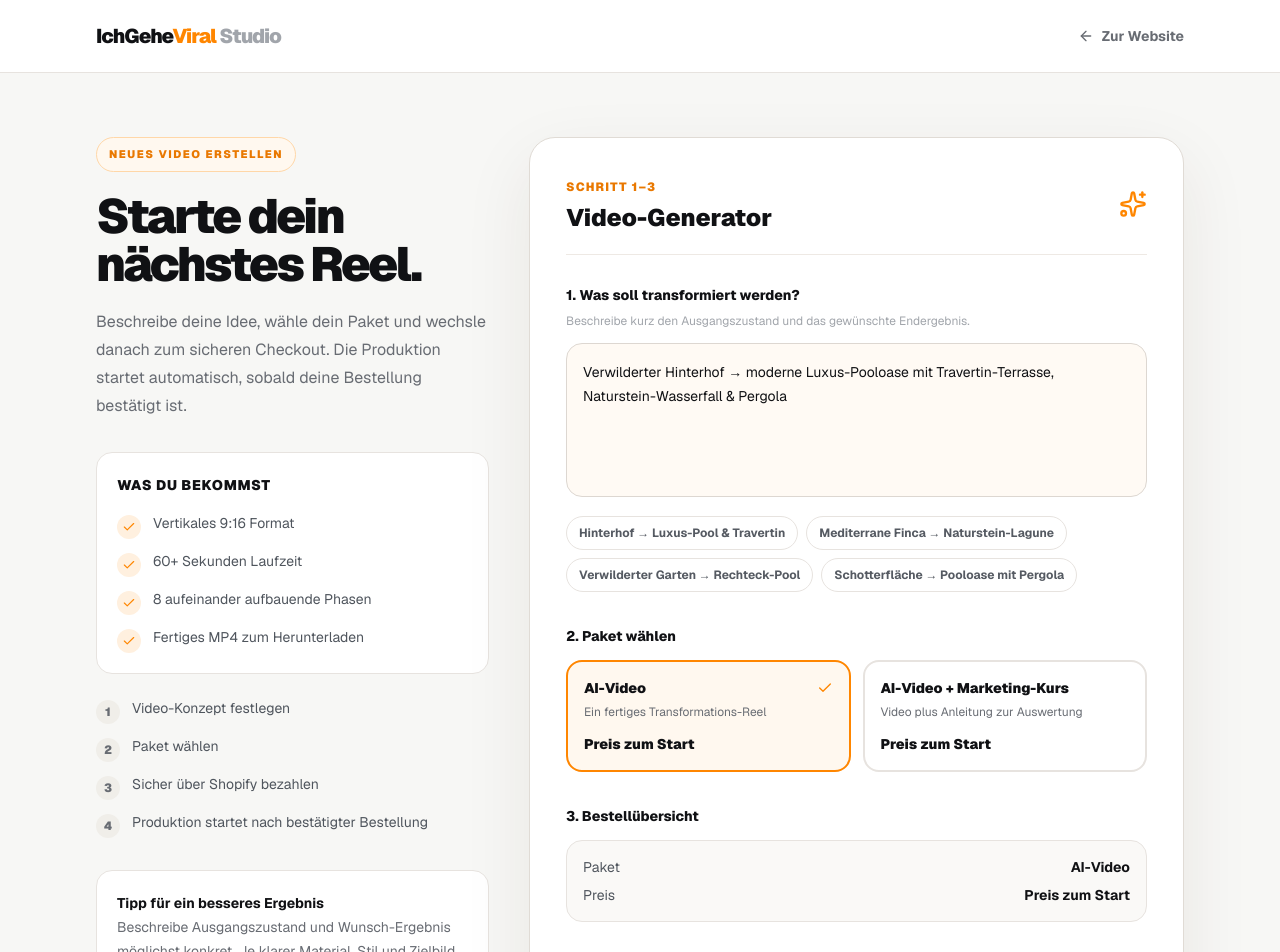
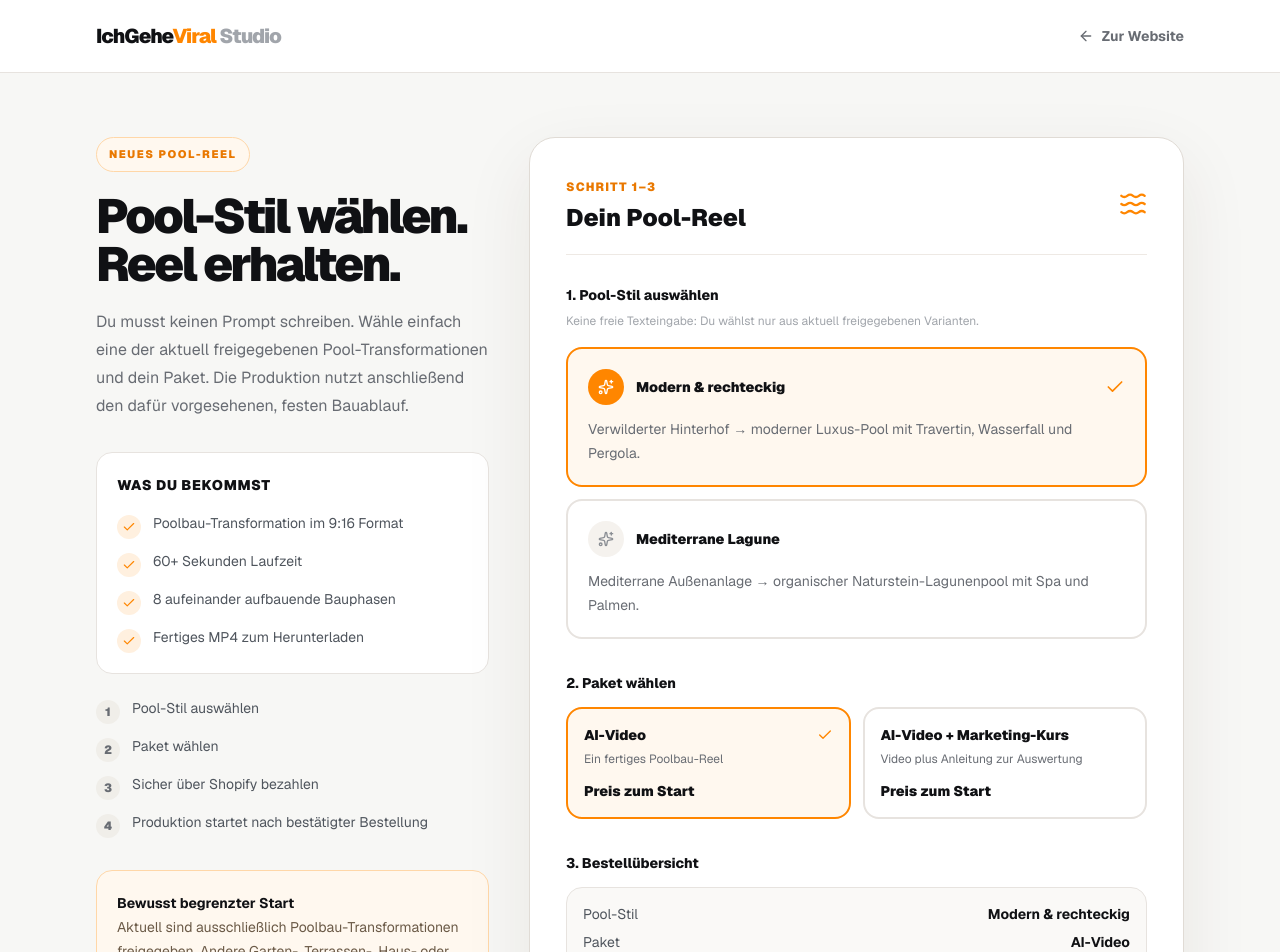
Before and after one commit to igoingtodevx/ichgeheviral-ai-video, a Next.js app: page /kundenbereich in a window 1280 px wide. Shown: the top 952 px of the page. Built offline with nearby package versions, Linux system fonts and the light colour scheme; no server answers.

Commit message:
refine: restrict product to validated pool transformations

```diff
--- a/src/app/kundenbereich/page.tsx
+++ b/src/app/kundenbereich/page.tsx
@@ -1,8 +1,7 @@
 "use client";
 
-import React, { FormEvent, Suspense, useState } from "react";
+import React, { FormEvent, useState } from "react";
 import Link from "next/link";
-import { useSearchParams } from "next/navigation";
 import {
   ArrowLeft,
   ArrowRight,
@@ -11,36 +10,36 @@ import {
   LockKeyhole,
   ShieldCheck,
   Sparkles,
+  Waves,
 } from "lucide-react";
 import { api } from "../../lib/api/client";
 import { PRESET_CONCEPTS } from "../../lib/constants";
 import { PACKAGES, PRICING_LAUNCHED, formatPrice, type ProductPackage } from "../../lib/pricing";
 
 const DELIVERABLE_FACTS = [
-  "Vertikales 9:16 Format",
+  "Poolbau-Transformation im 9:16 Format",
   "60+ Sekunden Laufzeit",
-  "8 aufeinander aufbauende Phasen",
+  "8 aufeinander aufbauende Bauphasen",
   "Fertiges MP4 zum Herunterladen",
 ];
 
-function StudioForm() {
-  const searchParams = useSearchParams();
-  const conceptFromUrl = searchParams.get("concept");
-  const [concept, setConcept] = useState(conceptFromUrl || PRESET_CONCEPTS[0].prompt);
+export default function StudioPage() {
+  const [presetId, setPresetId] = useState(PRESET_CONCEPTS[0].id);
   const [packageId, setPackageId] = useState<ProductPackage["id"]>("ai-video");
   const [busy, setBusy] = useState(false);
   const [error, setError] = useState("");
   const checkoutEnabled = process.env.NEXT_PUBLIC_CHECKOUT_ENABLED === "true" && PRICING_LAUNCHED;
-  const selectedPackage = PACKAGES.find((p) => p.id === packageId)!;
+  const selectedPreset = PRESET_CONCEPTS.find((preset) => preset.id === presetId)!;
+  const selectedPackage = PACKAGES.find((pkg) => pkg.id === packageId)!;
 
   async function startCheckout(e: FormEvent) {
     e.preventDefault();
-    if (!checkoutEnabled || !concept.trim() || busy) return;
+    if (!checkoutEnabled || busy) return;
     setBusy(true);
     setError("");
     try {
       const checkout = await api.createCheckout({
-        concept: concept.trim(),
+        concept: selectedPreset.prompt,
         add_course: selectedPackage.addCourse,
       });
       window.location.assign(checkout.checkout_url);
@@ -55,9 +54,13 @@ function StudioForm() {
       <header className="border-b border-[#e7e3df] bg-white">
         <div className="mx-auto flex h-[72px] max-w-6xl items-center justify-between px-4 sm:px-6 lg:px-8">
           <Link href="/" className="text-xl font-black tracking-[-0.05em]">
-            IchGehe<span className="text-[#ff8600]">Viral</span> <span className="text-[#a1a5ab]">Studio</span>
+            IchGehe<span className="text-[#ff8600]">Viral</span>{" "}
+            <span className="text-[#a1a5ab]">Studio</span>
           </Link>
-          <Link href="/" className="inline-flex items-center gap-2 text-sm font-bold text-[#686c73] hover:text-[#101114]">
+          <Link
+            href="/"
+            className="inline-flex items-center gap-2 text-sm font-bold text-[#686c73] hover:text-[#101114]"
+          >
             <ArrowLeft className="h-4 w-4" /> Zur Website
           </Link>
         </div>
@@ -65,17 +68,17 @@ function StudioForm() {
 
       <main className="mx-auto max-w-6xl px-4 py-12 sm:px-6 lg:px-8 lg:py-16">
         <div className="grid gap-10 lg:grid-cols-[.75fr_1.25fr]">
-          {/* Left: context + what you get */}
           <aside>
             <span className="inline-flex rounded-full border border-[#ffd7a8] bg-[#fff8ef] px-3 py-2 text-[11px] font-black uppercase tracking-[0.14em] text-[#e97800]">
-              Neues Video erstellen
+              Neues Pool-Reel
             </span>
             <h1 className="mt-5 text-4xl font-black tracking-[-0.055em] sm:text-5xl">
-              Starte dein nächstes Reel.
+              Pool-Stil wählen. Reel erhalten.
             </h1>
             <p className="mt-5 leading-7 text-[#686c73]">
-              Beschreibe deine Idee, wähle dein Paket und wechsle danach zum sicheren Checkout.
-              Die Produktion startet automatisch, sobald deine Bestellung bestätigt ist.
+              Du musst keinen Prompt schreiben. Wähle einfach eine der aktuell freigegebenen
+              Pool-Transformationen und dein Paket. Die Produktion nutzt anschließend den dafür
+              vorgesehenen, festen Bauablauf.
             </p>
 
             <div className="mt-8 rounded-2xl border border-[#e7e3df] bg-white p-5">
@@ -94,7 +97,7 @@ function StudioForm() {
 
             <div className="mt-6 space-y-3">
               {[
-                "1. Video-Konzept festlegen",
+                "1. Pool-Stil auswählen",
                 "2. Paket wählen",
                 "3. Sicher über Shopify bezahlen",
                 "4. Produktion startet nach bestätigter Bestellung",
@@ -108,50 +111,63 @@ function StudioForm() {
               ))}
             </div>
 
-            <div className="mt-8 rounded-2xl border border-[#e7e3df] bg-white p-5 text-sm leading-6 text-[#686c73]">
-              <b className="block text-[#101114]">Tipp für ein besseres Ergebnis</b>
-              Beschreibe Ausgangszustand und Wunsch-Ergebnis möglichst konkret. Je klarer Material, Stil und Zielbild sind, desto eindeutiger kann die Transformation aufgebaut werden.
+            <div className="mt-8 rounded-2xl border border-[#ffd7a8] bg-[#fff8ef] p-5 text-sm leading-6 text-[#6b5a47]">
+              <b className="block text-[#101114]">Bewusst begrenzter Start</b>
+              Aktuell sind ausschließlich Poolbau-Transformationen freigegeben. Andere Garten-,
+              Terrassen-, Haus- oder Innenraumprojekte werden erst angeboten, wenn sie separat validiert wurden.
             </div>
           </aside>
 
-          {/* Right: the actual wizard */}
           <section className="rounded-[26px] border border-[#e0dbd5] bg-white p-6 shadow-[0_24px_70px_rgba(59,42,25,.08)] sm:p-9">
             <div className="flex items-center justify-between border-b border-[#eee9e4] pb-5">
               <div>
                 <span className="text-xs font-black uppercase tracking-widest text-[#e97800]">Schritt 1–3</span>
-                <h2 className="mt-1 text-2xl font-black">Video-Generator</h2>
+                <h2 className="mt-1 text-2xl font-black">Dein Pool-Reel</h2>
               </div>
-              <Sparkles className="h-7 w-7 text-[#ff8600]" />
+              <Waves className="h-7 w-7 text-[#ff8600]" />
             </div>
 
             <form onSubmit={startCheckout} className="mt-7 space-y-8">
-              {/* Step 1: concept */}
               <div>
-                <label className="text-sm font-extrabold">1. Was soll transformiert werden?</label>
+                <label className="text-sm font-extrabold">1. Pool-Stil auswählen</label>
                 <p className="mt-1 text-xs leading-5 text-[#a1a5ab]">
-                  Beschreibe kurz den Ausgangszustand und das gewünschte Endergebnis.
+                  Keine freie Texteingabe: Du wählst nur aus aktuell freigegebenen Varianten.
                 </p>
-                <textarea
-                  value={concept}
-                  onChange={(e) => setConcept(e.target.value)}
-                  rows={5}
-                  className="mt-3 w-full resize-none rounded-2xl border border-[#ddd7d1] bg-[#fffaf4] p-4 text-sm leading-6 outline-none focus:border-[#ff8600]"
-                />
-                <div className="mt-3 flex flex-wrap gap-2">
-                  {PRESET_CONCEPTS.map((preset) => (
-                    <button
-                      key={preset.id}
-                      type="button"
-                      onClick={() => setConcept(preset.prompt)}
-                      className="rounded-full border border-[#e7e3df] bg-white px-3 py-2 text-xs font-bold text-[#555a62] hover:border-[#ffb45f] hover:bg-[#fff8ef]"
-                    >
-                      {preset.label}
-                    </button>
-                  ))}
+                <div className="mt-4 grid gap-3">
+                  {PRESET_CONCEPTS.map((preset) => {
+                    const selected = preset.id === presetId;
+                    return (
+                      <button
+                        key={preset.id}
+                        type="button"
+                        onClick={() => setPresetId(preset.id)}
+                        aria-pressed={selected}
+                        className={`rounded-2xl border-2 p-5 text-left transition ${
+                          selected
+                            ? "border-[#ff8600] bg-[#fff8ef]"
+                            : "border-[#e7e3df] bg-white hover:border-[#ffb45f]"
+                        }`}
+                      >
+                        <div className="flex items-center justify-between gap-3">
+                          <div className="flex items-center gap-3">
+                            <span
+                              className={`grid h-9 w-9 place-items-center rounded-full ${
+                                selected ? "bg-[#ff8600] text-white" : "bg-[#f5f2ee] text-[#8a8e94]"
+                              }`}
+                            >
+                              <Sparkles className="h-4 w-4" />
+                            </span>
+                            <b className="text-sm font-black text-[#101114]">{preset.label}</b>
+                          </div>
+                          {selected && <Check className="h-5 w-5 text-[#ff8600]" />}
+                        </div>
+                        <p className="mt-3 text-sm leading-6 text-[#686c73]">{preset.description}</p>
+                      </button>
+                    );
+                  })}
                 </div>
               </div>
 
-              {/* Step 2: package */}
               <div>
                 <label className="text-sm font-extrabold">2. Paket wählen</label>
                 <div className="mt-3 grid gap-3 sm:grid-cols-2">
@@ -162,8 +178,11 @@ function StudioForm() {
                         key={pkg.id}
                         type="button"
                         onClick={() => setPackageId(pkg.id)}
+                        aria-pressed={selected}
                         className={`rounded-2xl border-2 p-4 text-left transition ${
-                          selected ? "border-[#ff8600] bg-[#fff8ef]" : "border-[#e7e3df] bg-white hover:border-[#ffb45f]"
+                          selected
+                            ? "border-[#ff8600] bg-[#fff8ef]"
+                            : "border-[#e7e3df] bg-white hover:border-[#ffb45f]"
                         }`}
                       >
                         <div className="flex items-center justify-between">
@@ -171,39 +190,58 @@ function StudioForm() {
                           {selected && <Check className="h-4 w-4 text-[#ff8600]" />}
                         </div>
                         <p className="mt-1 text-xs leading-5 text-[#686c73]">{pkg.tagline}</p>
-                        <div className="mt-3 text-sm font-black text-[#101114]">{formatPrice(pkg.priceEUR)}</div>
+                        <div className="mt-3 text-sm font-black text-[#101114]">
+                          {formatPrice(pkg.priceEUR)}
+                        </div>
                       </button>
                     );
                   })}
                 </div>
               </div>
 
-              {/* Step 3: summary + checkout */}
               <div>
                 <label className="text-sm font-extrabold">3. Bestellübersicht</label>
                 <div className="mt-3 rounded-2xl border border-[#e7e3df] bg-[#faf9f7] p-4 text-sm text-[#4f555d]">
-                  <div className="flex justify-between"><span>Paket</span><b className="text-[#101114]">{selectedPackage.name}</b></div>
-                  <div className="mt-2 flex justify-between"><span>Preis</span><b className="text-[#101114]">{formatPrice(selectedPackage.priceEUR)}</b></div>
+                  <div className="flex justify-between gap-4">
+                    <span>Pool-Stil</span>
+                    <b className="text-right text-[#101114]">{selectedPreset.label}</b>
+                  </div>
+                  <div className="mt-2 flex justify-between gap-4">
+                    <span>Paket</span>
+                    <b className="text-right text-[#101114]">{selectedPackage.name}</b>
+                  </div>
+                  <div className="mt-2 flex justify-between gap-4">
+                    <span>Preis</span>
+                    <b className="text-right text-[#101114]">{formatPrice(selectedPackage.priceEUR)}</b>
+                  </div>
                 </div>
               </div>
 
-              {error && <div className="rounded-xl border border-red-200 bg-red-50 p-4 text-sm text-red-700">{error}</div>}
+              {error && (
+                <div className="rounded-xl border border-red-200 bg-red-50 p-4 text-sm text-red-700">
+                  {error}
+                </div>
+              )}
 
               <div className="rounded-2xl bg-[#101114] p-5 text-white">
                 <div className="flex items-center gap-2 text-sm font-bold">
-                  {checkoutEnabled ? <ShieldCheck className="h-5 w-5 text-[#ffad4d]" /> : <LockKeyhole className="h-5 w-5 text-[#ffad4d]" />}
+                  {checkoutEnabled ? (
+                    <ShieldCheck className="h-5 w-5 text-[#ffad4d]" />
+                  ) : (
+                    <LockKeyhole className="h-5 w-5 text-[#ffad4d]" />
+                  )}
                   {checkoutEnabled ? "Sicher bezahlen" : "Verkaufsstart in Vorbereitung"}
                 </div>
                 <p className="mt-2 text-xs leading-5 text-white/65">
                   {checkoutEnabled
-                    ? "Nach dem Klick wird dein Konzept übernommen und du wechselst zur sicheren Bezahlung."
+                    ? "Nach dem Klick wird deine ausgewählte Pool-Variante übernommen und du wechselst zur sicheren Bezahlung."
                     : "Sobald die finalen Preise veröffentlicht sind, kannst du deine Bestellung hier direkt abschließen."}
                 </p>
               </div>
 
               <button
                 type="submit"
-                disabled={!checkoutEnabled || busy || !concept.trim()}
+                disabled={!checkoutEnabled || busy}
                 className="flex w-full items-center justify-center gap-2 rounded-xl bg-[#ff8600] px-6 py-4 text-sm font-black text-white shadow-[0_12px_30px_rgba(255,134,0,.24)] transition hover:bg-[#e97800] disabled:cursor-not-allowed disabled:bg-[#d8d2cb] disabled:shadow-none"
               >
                 {busy ? (
@@ -235,11 +273,3 @@ function StudioForm() {
     </div>
   );
 }
-
-export default function StudioPage() {
-  return (
-    <Suspense fallback={null}>
-      <StudioForm />
-    </Suspense>
-  );
-}
--- a/src/components/FinalCTA.tsx
+++ b/src/components/FinalCTA.tsx
@@ -10,16 +10,16 @@ export function FinalCTA() {
       <div className="mx-auto max-w-4xl px-4 text-center sm:px-6">
         <span className="text-xs font-black uppercase tracking-[0.18em] text-[#ffad4d]">Bereit?</span>
         <h2 className="mt-4 text-4xl font-black tracking-[-0.05em] sm:text-6xl">
-          Deine Idee. Ein fertiges Reel.
+          Deine Pool-Transformation. Ein fertiges Reel.
         </h2>
         <p className="mx-auto mt-5 max-w-2xl text-[#b2b5ba]">
-          Der Generator lebt im Studio: Konzept eingeben, Ergebnis verstehen, sicher bestellen.
+          Im Studio wählst du einen freigegebenen Pool-Stil und dein Paket. Keine Prompt-Eingabe nötig.
         </p>
         <Link
           href="/kundenbereich"
           className="mt-8 inline-flex items-center gap-2 rounded-full bg-[#ff8600] px-8 py-4 text-sm font-black text-white transition hover:bg-[#e97800]"
         >
-          Studio öffnen <ArrowRight className="h-4 w-4" />
+          Pool-Stil auswählen <ArrowRight className="h-4 w-4" />
         </Link>
       </div>
     </section>
--- a/src/components/FounderSection.tsx
+++ b/src/components/FounderSection.tsx
@@ -17,7 +17,7 @@ export function FounderSection() {
             <div className="mt-6 space-y-4 text-base leading-7 text-[#686c73]">
               <p>
                 Aus einer einzigen Idee soll ein zusammenhängendes, veröffentlichungsfertiges
-                Transformations-Reel entstehen — ohne dass du selbst schneidest oder einzelne
+                Poolbau-Transformations-Reel entstehen — ohne dass du selbst schneidest oder einzelne
                 KI-Clips zusammensetzt.
               </p>
               <p>
--- a/src/components/HowItWorks.tsx
+++ b/src/components/HowItWorks.tsx
@@ -2,27 +2,27 @@
 
 import React from "react";
 import Link from "next/link";
-import { ArrowRight, DownloadCloud, MessageSquarePlus, Sparkles } from "lucide-react";
+import { ArrowRight, CheckCircle2, DownloadCloud, Sparkles } from "lucide-react";
 import { PRESET_CONCEPTS } from "../lib/constants";
 
 const STEPS = [
   {
     num: "01",
-    icon: MessageSquarePlus,
-    title: "Beschreibe deine Idee",
-    desc: "Ein Satz reicht: Ausgangszustand und gewünschtes Endergebnis. Vorlagen helfen beim Einstieg.",
+    icon: CheckCircle2,
+    title: "Pool-Stil auswählen",
+    desc: "Du wählst zwischen den aktuell freigegebenen Pool-Transformationen. Keine Prompt-Eingabe nötig.",
   },
   {
     num: "02",
     icon: Sparkles,
     title: "IchGeheViral baut dein Reel",
-    desc: "Das System erstellt automatisch mehrere aufeinander abgestimmte Phasen und setzt sie zu einem fertigen Video zusammen.",
+    desc: "Das System erstellt acht aufeinander aufbauende Bauzustände und verbindet sie zu einem fertigen Poolbau-Reel.",
   },
   {
     num: "03",
     icon: DownloadCloud,
     title: "Herunterladen & posten",
-    desc: "Du erhältst ein fertiges vertikales 9:16-Reel — sofort bereit für TikTok, Reels oder Shorts.",
+    desc: "Du erhältst ein fertiges vertikales 9:16-Reel — bereit für TikTok, Instagram Reels oder YouTube Shorts.",
   },
 ];
 
@@ -35,7 +35,7 @@ export function HowItWorks() {
             Radikal einfach
           </span>
           <h2 className="mt-3 text-4xl font-black tracking-[-0.05em] text-[#101114] sm:text-6xl">
-            In 3 Schritten zum fertigen Reel.
+            In 3 Schritten zum fertigen Pool-Reel.
           </h2>
         </div>
 
@@ -53,13 +53,22 @@ export function HowItWorks() {
         </div>
 
         <div className="mt-10 rounded-[22px] border border-[#e7e3df] bg-white p-6 sm:p-8">
-          <b className="text-sm font-black uppercase tracking-wider text-[#101114]">
-            So sieht eine gute Eingabe aus
-          </b>
-          <div className="mt-4 grid gap-3 sm:grid-cols-2">
+          <div className="flex flex-col gap-2 sm:flex-row sm:items-end sm:justify-between">
+            <div>
+              <b className="text-sm font-black uppercase tracking-wider text-[#101114]">
+                Aktuell freigegebene Pool-Stile
+              </b>
+              <p className="mt-2 text-sm leading-6 text-[#686c73]">
+                Wir schalten nur Varianten frei, die zur aktuell validierten Poolbau-Pipeline passen.
+              </p>
+            </div>
+            <span className="text-xs font-bold text-[#a1a5ab]">Weitere Kategorien folgen erst nach Validierung.</span>
+          </div>
+          <div className="mt-5 grid gap-3 sm:grid-cols-2">
             {PRESET_CONCEPTS.map((preset) => (
-              <div key={preset.id} className="rounded-xl border border-[#eee9e4] bg-[#faf9f7] p-4 text-sm leading-6 text-[#4f555d]">
-                {preset.prompt}
+              <div key={preset.id} className="rounded-2xl border border-[#eee9e4] bg-[#faf9f7] p-5">
+                <div className="text-sm font-black text-[#101114]">{preset.label}</div>
+                <p className="mt-2 text-sm leading-6 text-[#686c73]">{preset.description}</p>
               </div>
             ))}
           </div>
@@ -67,7 +76,7 @@ export function HowItWorks() {
             href="/kundenbereich"
             className="mt-6 inline-flex items-center gap-2 text-sm font-black text-[#ff8600] hover:text-[#e97800]"
           >
-            Eigene Idee eingeben <ArrowRight className="h-4 w-4" />
+            Pool-Stil auswählen <ArrowRight className="h-4 w-4" />
           </Link>
         </div>
       </div>
--- a/src/lib/constants.ts
+++ b/src/lib/constants.ts
@@ -105,29 +105,22 @@ export const SHOWCASE_VIDEOS: VideoShowcaseItem[] = [
 export interface PresetConcept {
   id: string;
   label: string;
+  description: string;
   prompt: string;
 }
 
 export const PRESET_CONCEPTS: PresetConcept[] = [
   {
     id: "pool-travertin",
-    label: "Hinterhof → Luxus-Pool & Travertin",
-    prompt: "Verwilderter Hinterhof → moderne Luxus-Pooloase mit Travertin-Terrasse, Naturstein-Wasserfall & Pergola",
+    label: "Modern & rechteckig",
+    description: "Verwilderter Hinterhof → moderner Luxus-Pool mit Travertin, Wasserfall und Pergola.",
+    prompt: "Verwilderter Hinterhof → moderne Luxus-Pooloase mit rechteckigem Pool, Travertin-Terrasse, Naturstein-Wasserfall & Pergola",
   },
   {
     id: "finca-lagune",
-    label: "Mediterrane Finca → Naturstein-Lagune",
+    label: "Mediterrane Lagune",
+    description: "Mediterrane Außenanlage → organischer Naturstein-Lagunenpool mit Spa und Palmen.",
     prompt: "Mediterrane Finca → organischer Naturstein-Lagunenpool mit Spa & Palmenbepflanzung",
-  },
-  {
-    id: "garten-rechteck",
-    label: "Verwilderter Garten → Rechteck-Pool",
-    prompt: "Verwilderter Garten → High-End Rechteck-Pool mit eingelassener Sitzecke & Abendlicht",
-  },
-  {
-    id: "schotter-pergola",
-    label: "Schotterfläche → Pooloase mit Pergola",
-    prompt: "Schotterfläche → kompakte Design-Pooloase mit Pergola & warmer Holzterrasse",
   },
 ];
 
@@ -145,7 +138,7 @@ export const FAQ_ITEMS = [
   {
     question: "Muss ich Kenntnisse im Videoschnitt haben?",
     answer:
-      "Nein, überhaupt nicht. Du gibst lediglich deine Idee oder dein Vorher-Nachher-Thema ein. Den Bildaufbau, die flüssigen Phasenübergänge und die passende Umgebungsakustik generiert das System vollautomatisch.",
+      "Nein. Du wählst aktuell einen der freigegebenen Pool-Stile aus. Den Bildaufbau, die aufeinander abgestimmten Bauphasen, die Übergänge und die passende Umgebungsakustik erstellt das System automatisch.",
   },
   {
     question: "Welches Format und welche Länge erhalte ich?",
@@ -155,6 +148,6 @@ export const FAQ_ITEMS = [
   {
     question: "Welche Videoarten werden aktuell unterstützt?",
     answer:
-      "Aktuell ist die Pipeline für bauliche Transformationen und Außenanlagen (wie Poolbau, Garten- und Terrassenprojekte) validiert und live einsatzbereit. Weitere Transformationsformate folgen schrittweise nach vollständiger Validierung.",
+      "Aktuell ist IchGeheViral ausschließlich für Poolbau-Transformationen freigegeben. Verfügbar sind ein moderner rechteckiger Luxus-Pool und eine mediterrane organische Lagunen-Variante. Garten-, Terrassen-, Haus-, Innenraum- oder andere Transformationskategorien werden erst nach separater Validierung freigeschaltet.",
   },
 ];
--- a/src/lib/pricing.ts
+++ b/src/lib/pricing.ts
@@ -26,7 +26,7 @@ export const PACKAGES: ProductPackage[] = [
   {
     id: "ai-video",
     name: "AI-Video",
-    tagline: "Ein fertiges Transformations-Reel",
+    tagline: "Ein fertiges Poolbau-Reel",
     priceEUR: null,
     addCourse: false,
     highlight: true,
```
Also changed, not shown: src/app/agb/page.tsx (+4 -4 lines), src/app/datenschutz/page.tsx (+5 -5 lines), src/app/layout.tsx (+4 -4 lines), src/components/Hero.tsx (+5 -5 lines).
